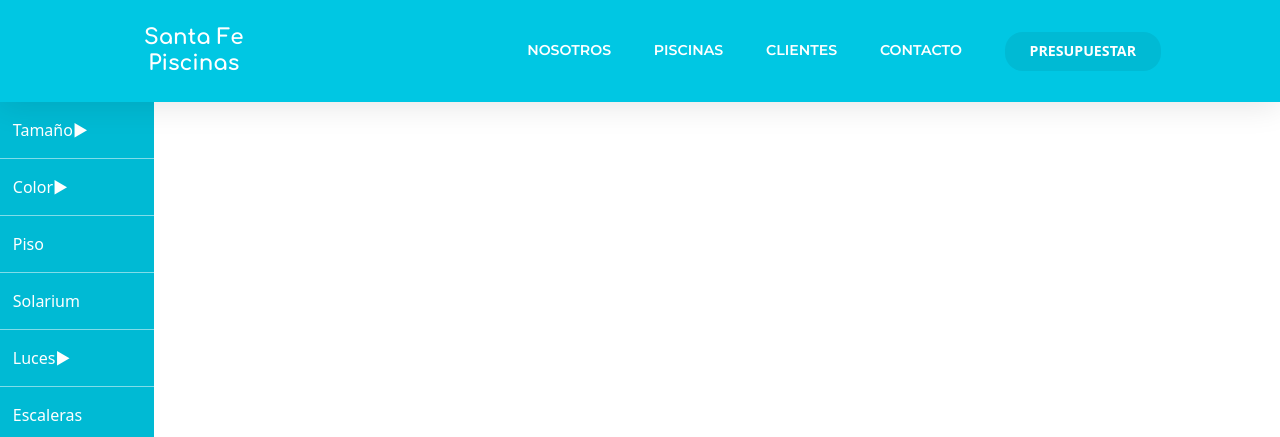
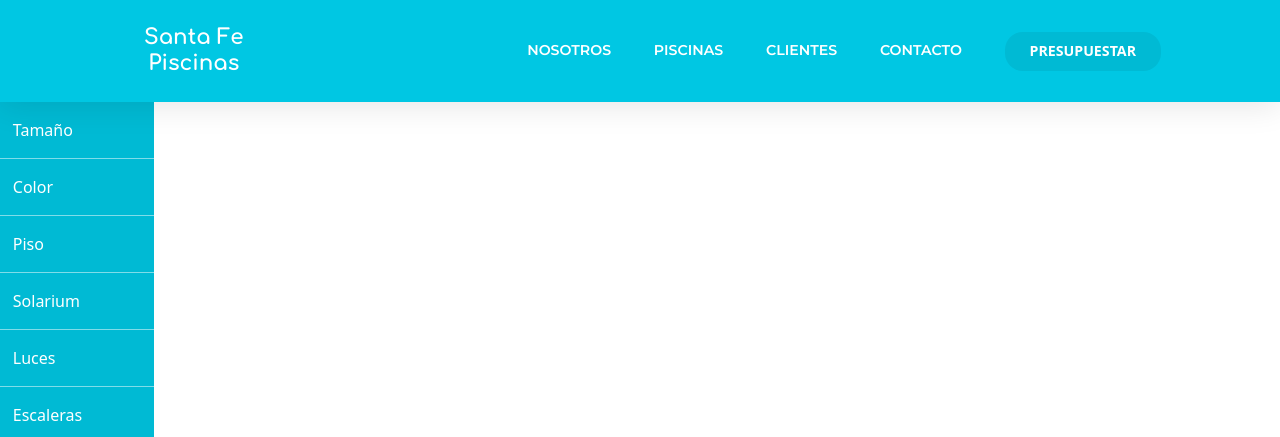
Before and after one commit to bruggi07/piscinasSF, an Angular app: page /armador in a window 1280 px wide. Shown: the top 437 px of the page. Built offline with nearby package versions, Linux system fonts and the light colour scheme.

Commit message:
menuArmador como lista

```diff
--- a/src/app/paginas/armador/armador.component.html
+++ b/src/app/paginas/armador/armador.component.html
@@ -2,7 +2,27 @@
     <div class="menu-left">
         <nav>
             <ul class="navigation">
-                <div *ngFor="let item of menu; index as i">
+                <ng-container *ngFor="let items of menu">
+                    <li *ngIf="items.idPadre == 0"><a (click)="showmenu(items.idItem)">{{items.nombre}}</a></li>
+
+
+                    <ng-container *ngFor="let itemsub of menu">
+                        <input id={{items.idItem}} type="radio" name="submenuRadio">
+                        <div *ngIf="itemsub.idPadre === items.idHijo"  class="submenuShow" for="submenuRadio" >
+                            <div class="submenu">
+                                <li (click)="setPresu(itemsub.nombre, itemsub)"><a>{{itemsub.nombre}}</a></li>
+                            </div>
+                        </div>
+
+                    </ng-container>
+                    <!-- <input id={{i}} type="radio" name="submenuRadio">
+                    <div class="submenuShow" for="submenuRadio" >
+                        <div class="submenu" *ngFor="let subItem of items.nombre">
+                            <li (click)="setPresu(subItem.subMenuItem, subItem)"><a>{{subItem.subMenuItem}}</a></li>
+                        </div>
+                    </div> -->
+                </ng-container>
+                <!-- <div *ngFor="let item of menu; index as i">
                     <li><a (click)="showmenu(i)">{{item.menuItem}}<span *ngIf="item.flgSubmenu == 1">►</span></a></li>
                     <input id={{i}} type="radio" name="submenuRadio">
                     <div class="submenuShow" for="submenuRadio" >
@@ -10,7 +30,7 @@
                             <li (click)="setPresu(subItem.subMenuItem, subItem)"><a>{{subItem.subMenuItem}}</a></li>
                         </div>
                     </div>
-                </div>
+                </div> -->
                 <li><a (click)="setPresu('TEST',subMenu)">TEST</a></li>
             </ul>
         </nav>
--- a/src/app/paginas/armador/armador.component.ts
+++ b/src/app/paginas/armador/armador.component.ts
@@ -19,6 +19,7 @@ export class ArmadorComponent implements OnInit{
 
     let ID = new Number(radID);
     let check = document.getElementById(ID.toString()) as HTMLInputElement | null;
+
 
     if (check != null) {
       check.checked ? check.checked = false : check.checked = true;
--- a/src/assets/json/menuArmador.json
+++ b/src/assets/json/menuArmador.json
@@ -1,59 +1,86 @@
 [
   {
-    "menuItem": "Tamaño",
-    "flgSubmenu":1,
-    "subMenu": [
-      {
-        "subMenuItem": "Pequeña"
-      },
-      {
-        "subMenuItem": "Mediana"
-      },
-      {
-        "subMenuItem": "Grande"
-      }
-    ]
+    "idItem":0,
+    "idPadre":0,
+    "idHijo": 1,
+    "nombre":"Tamaño"
   },
   {
-    "menuItem": "Color",
-    "flgSubmenu":1,
-    "subMenu": [
-      {
-        "subMenuItem": "Celeste"
-      },
-      {
-        "subMenuItem": "Blanco"
-      },
-      {
-        "subMenuItem": "Azul"
-      }
-    ]
+    "idItem":1,
+    "idPadre":1,
+    "idHijo": null,
+    "nombre":"Pequeña"
   },
   {
-    "menuItem": "Piso",
-    "flgSubmenu":0,
-    "subMenu": []
+    "idItem":2,
+    "idPadre":1,
+    "idHijo": null,
+    "nombre":"Mediana"
   },
   {
-    "menuItem": "Solarium",
-    "flgSubmenu":0,
-    "subMenu": []
+    "idItem":3,
+    "idPadre":1,
+    "idHijo": null,
+    "nombre":"Grande"
   },
   {
-    "menuItem": "Luces",
-    "flgSubmenu":1,
-    "subMenu": [
-      {
-        "subMenuItem": "Blancas"
-      },
-      {
-        "subMenuItem": "De colores"
-      }
-    ]
+    "idItem":4,
+    "idPadre":0,
+    "idHijo": 2,
+    "nombre":"Color"
   },
   {
-    "menuItem": "Escaleras",
-    "flgSubmenu":0,
-    "subMenu": []
+    "idItem":5,
+    "idPadre":2,
+    "idHijo": null,
+    "nombre":"Celeste"
+  },
+  {
+    "idItem":6,
+    "idPadre":2,
+    "idHijo": null,
+    "nombre":"Blanco"
+  },
+  {
+    "idItem":7,
+    "idPadre":2,
+    "idHijo": null,
+    "nombre":"Azul"
+  },
+  {
+    "idItem":8,
+    "idPadre":0,
+    "idHijo": null,
+    "nombre":"Piso"
+  },
+  {
+    "idItem":9,
+    "idPadre":0,
+    "idHijo": null,
+    "nombre":"Solarium"
+  },
+  {
+    "idItem":10,
+    "idPadre":0,
+    "idHijo": 3,
+    "nombre":"Luces"
+  },
+  {
+    "idItem":11,
+    "idPadre":3,
+    "idHijo": null,
+    "nombre":"Blancas"
+  },
+  {
+    "idItem":12,
+    "idPadre":3,
+    "idHijo": null,
+    "nombre":"Color"
+  },
+  {
+    "idItem":13,
+    "idPadre":0,
+    "idHijo": null,
+    "nombre":"Escaleras"
   }
 ]
```
Also changed, not shown: src/app/models/Menu.ts (+5 -4 lines).
